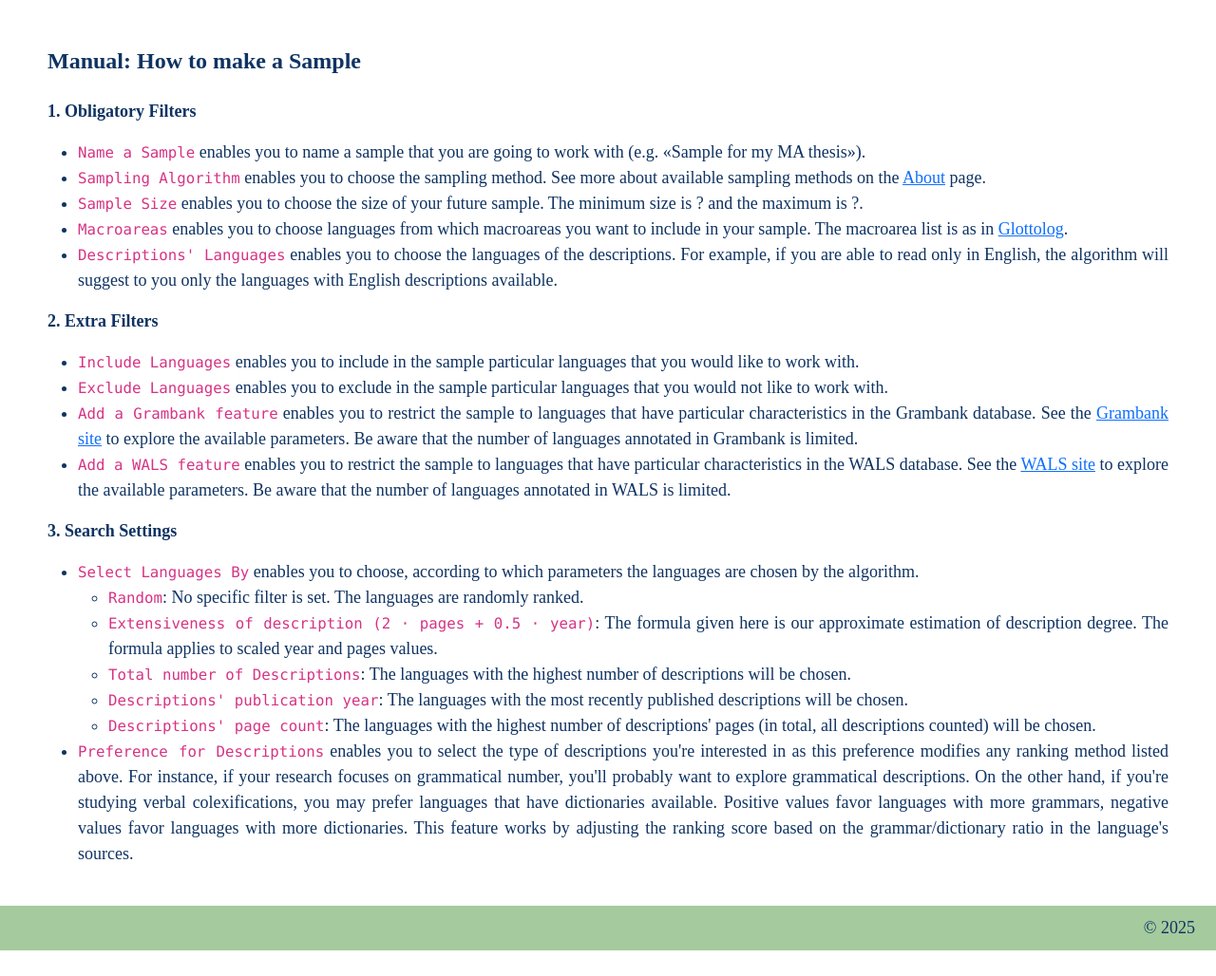
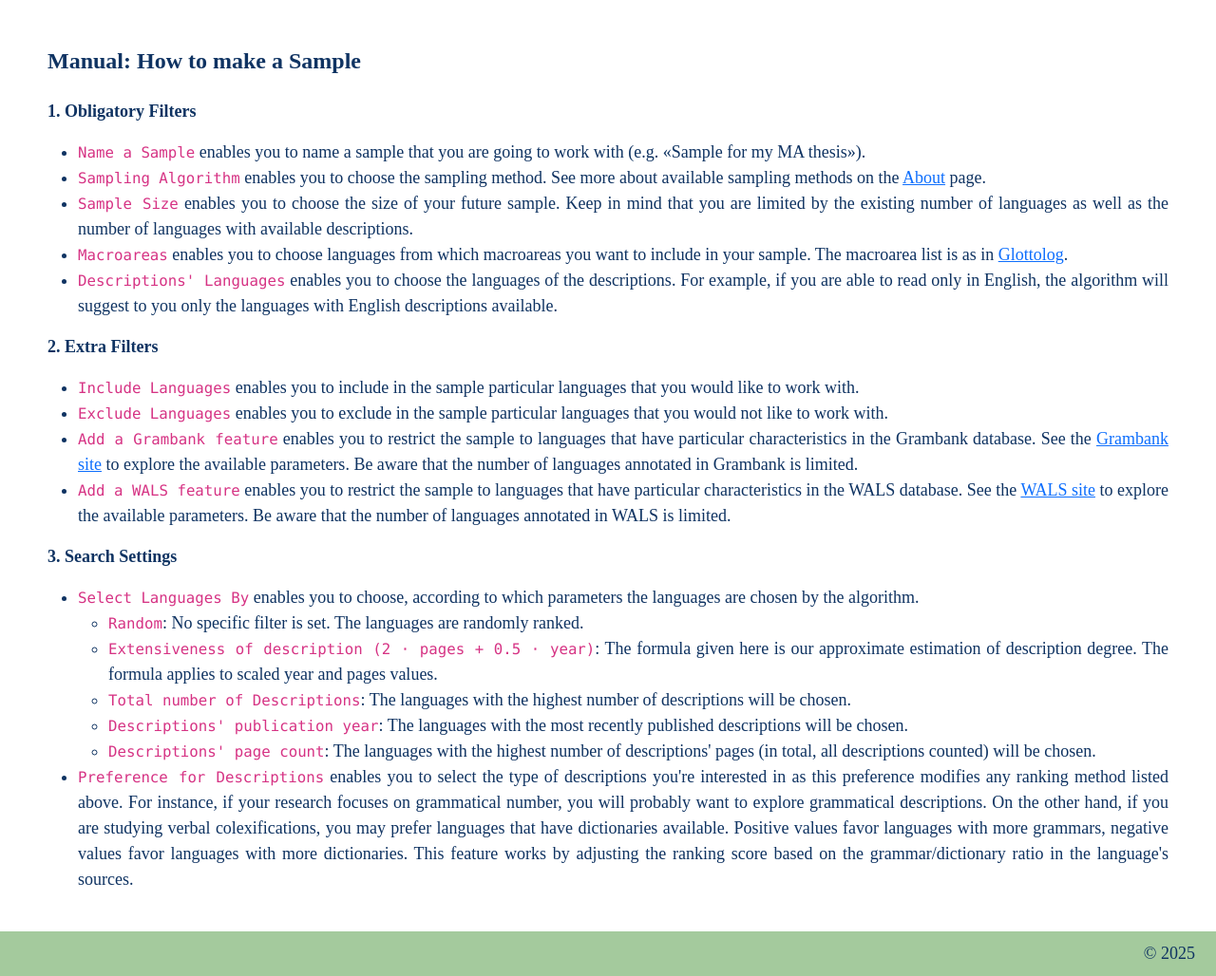
Before and after one commit to Interprole/Sampling, a Flask app: page /manual in a window 1280 px wide. Shown: the part 59-1087 px from the top of the page at 95% size. Before the commit the page ends 1060 px from the top, so only its background shows below. Run offline with Flask 3, Linux system fonts and the light colour scheme; some libraries are stand-ins or nearby versions.

Commit message:
styles and texts updated

```diff
--- a/static/styles.css
+++ b/static/styles.css
@@ -266,3 +266,12 @@
 .table {
     margin-top: 15px;
 }
+
+.modal-header {
+	background-color: #A4CA9D;
+	color: #aec3aa;
+}
+
+.progress-bar {
+	background-color: #A4CA9D;
+}
--- a/templates/manual.html
+++ b/templates/manual.html
@@ -6,7 +6,7 @@
 <ul>
     <li><code>Name a Sample</code> enables you to name a sample that you are going to work with (e.g. «Sample for my MA thesis»). </li>
     <li><code>Sampling Algorithm</code> enables you to choose the sampling method. See more about available sampling methods on the <a href="/about">About</a> page.</li>
-    <li><code>Sample Size</code> enables you to choose the size of your future sample. The minimum size is ? and the maximum is ?.</li>
+    <li><code>Sample Size</code> enables you to choose the size of your future sample. Keep in mind that you are limited by the existing number of languages as well as the number of languages with available descriptions.</li>
     <li><code>Macroareas</code> enables you to choose languages from which macroareas you want to include in your sample. The macroarea list is as in <a href="glottolog.org">Glottolog</a>.</li>
     <li><code>Descriptions' Languages</code> enables you to choose the languages of the descriptions. For example, if you are able to read only in English, the algorithm will suggest to you only the languages with English descriptions available.</li>
 </ul>
@@ -27,6 +27,6 @@
         <li><code>Descriptions' publication year</code>: The languages with the most recently published descriptions will be chosen.</li>
         <li><code>Descriptions' page count</code>: The languages with the highest number of descriptions' pages (in total, all descriptions counted) will be chosen.</li>
     </ul>
-    <li><code>Preference for Descriptions</code> enables you to select the type of descriptions you're interested in as this preference modifies any ranking method listed above. For instance, if your research focuses on grammatical number, you'll probably want to explore grammatical descriptions. On the other hand, if you're studying verbal colexifications, you may prefer languages that have dictionaries available. Positive values favor languages with more grammars, negative values favor languages with more dictionaries. This feature works by adjusting the ranking score based on the grammar/dictionary ratio in the language's sources.</li>
+    <li><code>Preference for Descriptions</code> enables you to select the type of descriptions you're interested in as this preference modifies any ranking method listed above. For instance, if your research focuses on grammatical number, you will probably want to explore grammatical descriptions. On the other hand, if you are studying verbal colexifications, you may prefer languages that have dictionaries available. Positive values favor languages with more grammars, negative values favor languages with more dictionaries. This feature works by adjusting the ranking score based on the grammar/dictionary ratio in the language's sources.</li>
 </ul>
 {% endblock %}
```
